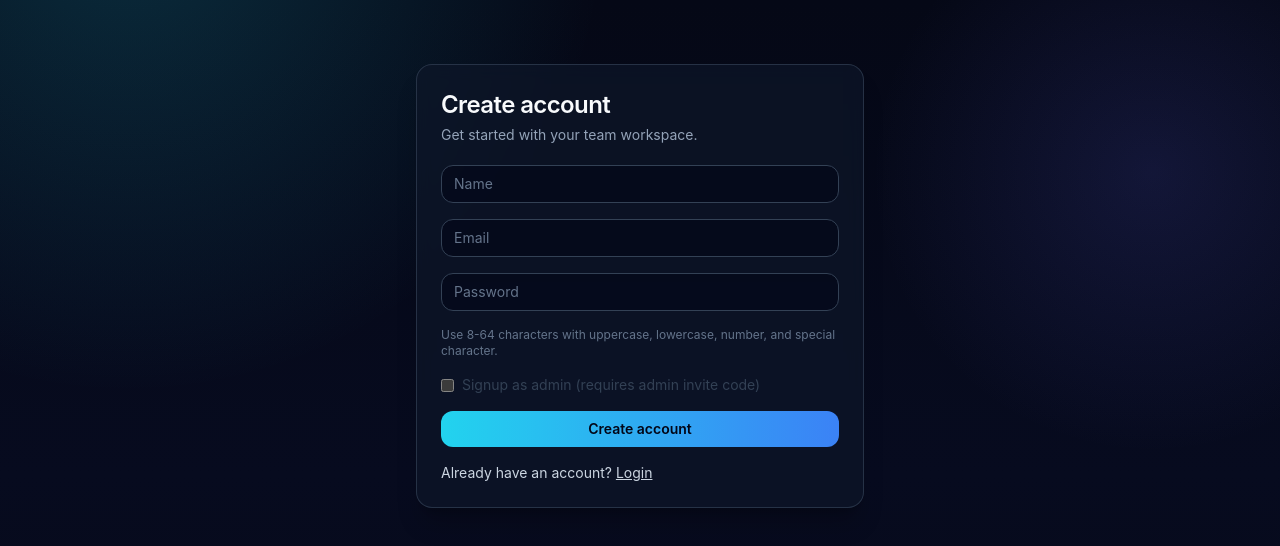
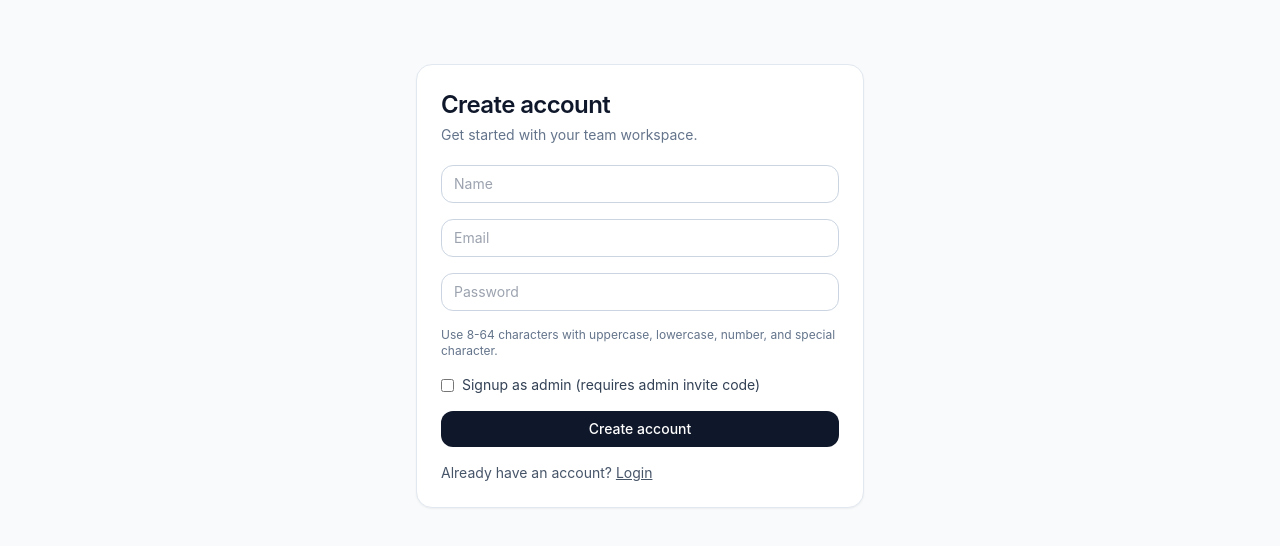
Before and after one commit to Sarveni31/workstream-manager, a React (Vite) app in the folder client/: page /signup in a window 1280 px wide. Shown: the top 546 px of the page. Built offline with nearby package versions, Linux system fonts and the light colour scheme; no server answers.

Commit message:
Revert "Align app theme closer to Ethara visual style."
This reverts commit 9a2442071a8651b201a7e4bb8c0791f8d0618026.

```diff
--- a/client/src/components/Layout.jsx
+++ b/client/src/components/Layout.jsx
@@ -6,14 +6,14 @@ const Layout = () => {
 
   return (
     <div className="min-h-screen">
-      <header className="sticky top-0 z-20 border-b border-slate-700/70 bg-slate-950/75 backdrop-blur">
+      <header className="sticky top-0 z-20 border-b border-slate-200 bg-white/90 backdrop-blur">
         <div className="mx-auto flex max-w-6xl items-center justify-between px-4 py-3">
-          <h1 className="text-lg font-semibold tracking-tight text-cyan-300">Ethara Task Manager</h1>
+          <h1 className="text-lg font-semibold tracking-tight text-slate-900">Team Task Manager</h1>
           <nav className="flex items-center gap-2 text-sm">
             <Link className="btn-secondary !px-3 !py-1.5" to="/dashboard">Dashboard</Link>
             <Link className="btn-secondary !px-3 !py-1.5" to="/projects">Projects</Link>
             <Link className="btn-secondary !px-3 !py-1.5" to="/tasks">Tasks</Link>
-            <span className="ml-2 hidden text-slate-400 sm:block">{user?.name}</span>
+            <span className="ml-2 hidden text-slate-500 sm:block">{user?.name}</span>
             <button onClick={logout} className="btn-primary !px-3 !py-1.5">
               Logout
             </button>
--- a/client/src/index.css
+++ b/client/src/index.css
@@ -4,28 +4,23 @@
 
 @layer base {
   :root {
-    color-scheme: dark;
+    color-scheme: light;
   }
 
   body {
-    @apply antialiased text-slate-100;
-    background:
-      radial-gradient(1200px circle at 10% -10%, rgba(34, 211, 238, 0.18), transparent 40%),
-      radial-gradient(800px circle at 90% 20%, rgba(99, 102, 241, 0.14), transparent 35%),
-      linear-gradient(180deg, #050816 0%, #070b1f 55%, #050816 100%);
+    @apply bg-slate-50 text-slate-800 antialiased;
     font-family: Inter, ui-sans-serif, system-ui, -apple-system, Segoe UI, Roboto, sans-serif;
-    min-height: 100vh;
   }
 }
 
 @layer components {
   .app-card {
-    @apply rounded-2xl border border-slate-700/70 bg-slate-900/65 backdrop-blur shadow-xl shadow-black/20;
+    @apply rounded-2xl border border-slate-200 bg-white shadow-sm;
   }
 
   .app-input {
-    @apply w-full rounded-xl border border-slate-700 bg-slate-950/60 px-3 py-2 text-sm text-slate-100 outline-none transition;
-    @apply placeholder:text-slate-500 focus:border-cyan-400 focus:ring-2 focus:ring-cyan-500/20;
+    @apply w-full rounded-xl border border-slate-300 bg-white px-3 py-2 text-sm text-slate-900 outline-none transition;
+    @apply focus:border-slate-500 focus:ring-2 focus:ring-slate-200;
   }
 
   .app-select {
@@ -37,20 +32,20 @@
   }
 
   .btn-primary {
-    @apply inline-flex items-center justify-center rounded-xl bg-gradient-to-r from-cyan-400 to-blue-500 px-4 py-2 text-sm font-semibold text-slate-950 transition;
-    @apply hover:brightness-110 disabled:cursor-not-allowed disabled:opacity-60;
+    @apply inline-flex items-center justify-center rounded-xl bg-slate-900 px-4 py-2 text-sm font-medium text-white transition;
+    @apply hover:bg-slate-800 disabled:cursor-not-allowed disabled:bg-slate-400;
   }
 
   .btn-secondary {
-    @apply inline-flex items-center justify-center rounded-xl border border-slate-700 bg-slate-900/70 px-4 py-2 text-sm font-medium text-slate-200 transition;
-    @apply hover:bg-slate-800;
+    @apply inline-flex items-center justify-center rounded-xl border border-slate-300 bg-white px-4 py-2 text-sm font-medium text-slate-700 transition;
+    @apply hover:bg-slate-100;
   }
 
   .page-title {
-    @apply text-2xl font-semibold tracking-tight text-slate-50;
+    @apply text-2xl font-semibold tracking-tight text-slate-900;
   }
 
   .page-subtitle {
-    @apply text-sm text-slate-400;
+    @apply text-sm text-slate-500;
   }
 }
--- a/client/src/pages/LoginPage.jsx
+++ b/client/src/pages/LoginPage.jsx
@@ -42,7 +42,7 @@ const LoginPage = () => {
           Login
         </button>
       </form>
-      <p className="mt-4 text-sm text-slate-300">
+      <p className="mt-4 text-sm text-slate-600">
         No account? <Link className="underline" to="/signup">Sign up</Link>
       </p>
     </div>
--- a/client/src/pages/SignupPage.jsx
+++ b/client/src/pages/SignupPage.jsx
@@ -75,7 +75,7 @@ const SignupPage = () => {
           Create account
         </button>
       </form>
-      <p className="mt-4 text-sm text-slate-300">
+      <p className="mt-4 text-sm text-slate-600">
         Already have an account? <Link className="underline" to="/login">Login</Link>
       </p>
     </div>
```
